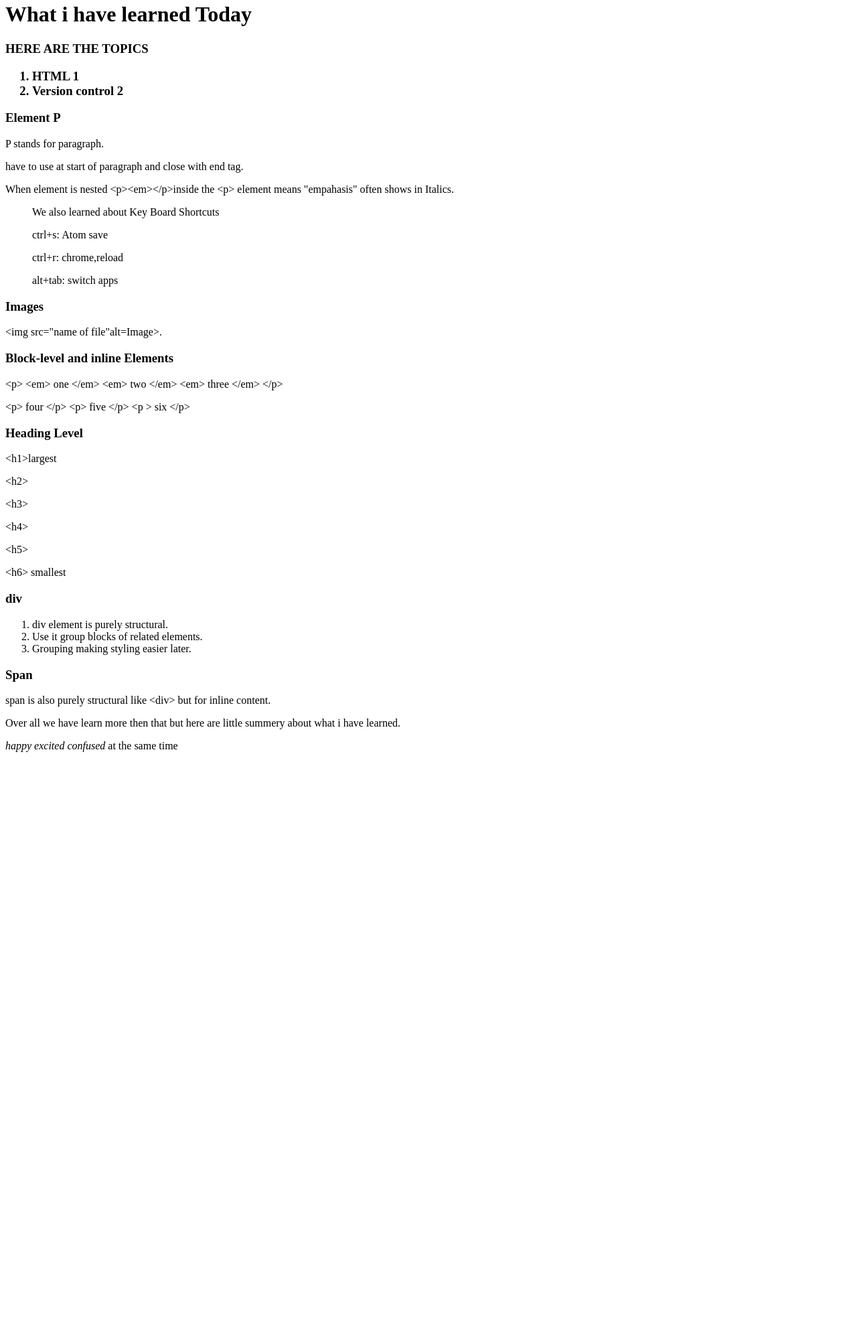
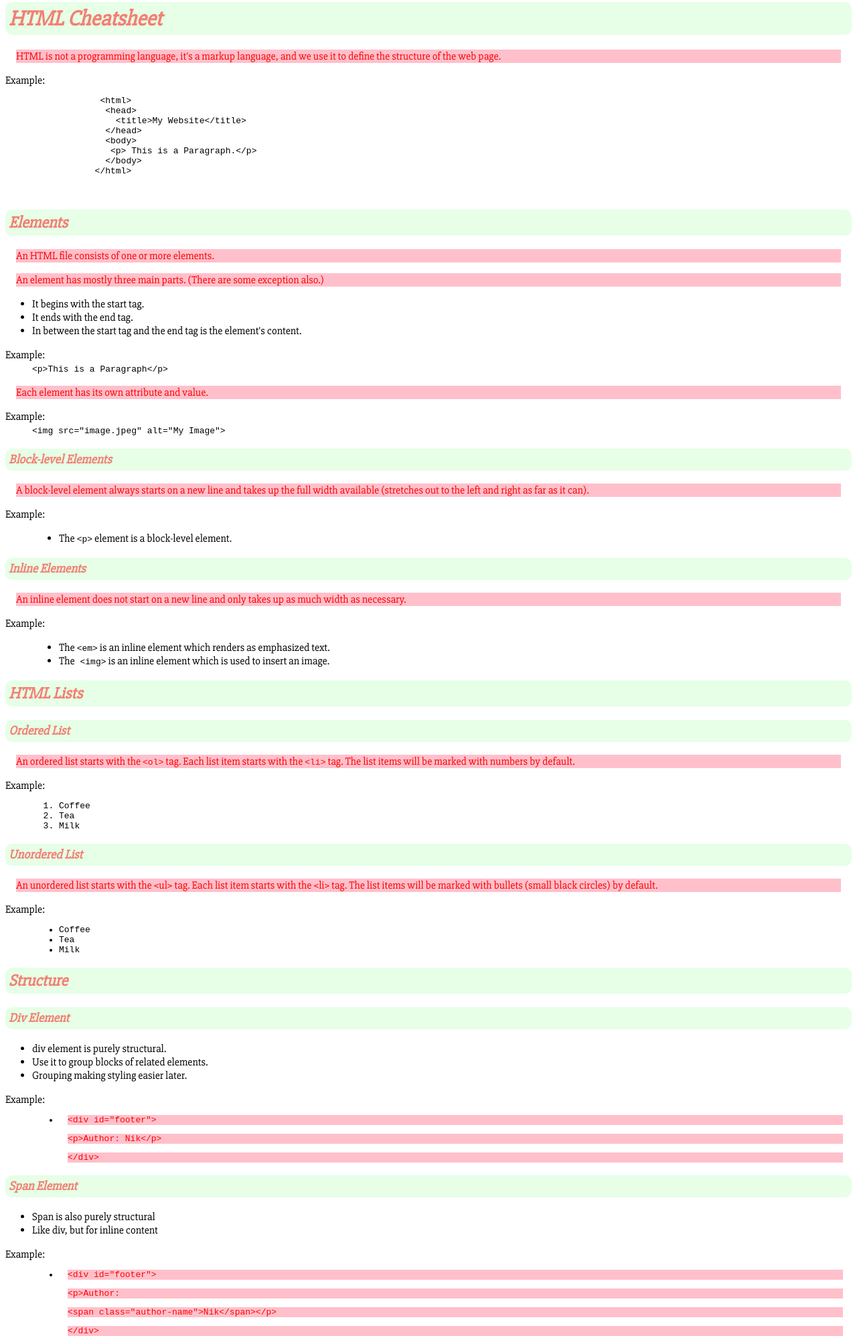
Before and after one commit to Tenzin1845/powercoders, a plain HTML site: page cheatsheet/html.html in a window 1280 px wide. Shown: the part 18-2016 px from the top of the page at 67% size. Before the commit the page ends 1157 px from the top, so only its background shows below. Drawn offline with Linux system fonts and the light colour scheme; a web font is replaced by a local one.

Commit message:
cheatsheet

```diff
--- a/cheatsheet/html.html
+++ b/cheatsheet/html.html
@@ -1,68 +1,194 @@
 <!DOCTYPE html>
 <html>
   <head>
-    <title>what i have learned Today</title>
+    <title> HTML Cheatsheet</title>
+    <link rel="stylesheet" type="text/css" href="style.css">
+    <link href="https://fonts.googleapis.com/css?family=Overpass+Mono|Roboto+Condensed|Slabo+27px" rel="stylesheet">
   </head>
   <body>
+    <h1>HTML Cheatsheet</h1>
+    <p>HTML is not a programming language, it's a markup language,
+      and we use it to define the structure of the web page.
+    </p>
+    <dl class="example">
+      <dt>Example:</dt>
+      <dd>
+        <code><pre>
+             &lt;html&gt;
+              &lt;head&gt;
+                &lt;title&gt;My Website&lt;/title&gt;
+              &lt;/head&gt;
+              &lt;body&gt;
+               &lt;p&gt; This is a Paragraph.&lt;/p&gt;
+              &lt;/body&gt;
+            &lt;/html&gt;
 
-    <h1>What i have learned Today</h1>
-    <h3>HERE ARE THE TOPICS<h3>
+          </pre></code>
+      </dd>
+    </dl>
+
+    <div class="h2">
+      <h2>Elements</h2>
+      <p>An HTML file consists of one or more elements.</p>
+      <p>An element has mostly three main parts. (There are some exception also.)</p>
+
+      <ul>
+        <li>It begins with the start tag.</li>
+        <li>It ends with the end tag.</li>
+        <li>In between the start tag and the end tag is the element's content.</li>
+      </ul>
+      <dl class="example">
+        <dt>Example:</dt>
+        <dd><code>&lt;p&gt;This is a Paragraph&lt;/p&gt;</code></dd>
+      </dl>
+      <p>Each element has its own attribute and value.</p>
+      <dl class="example">
+        <dt>Example:</dt>
+        <dd><code>&lt;img src="image.jpeg" alt="My Image"&gt;</code></dd>
+      </dl>
+
+      <div class="h3">
+        <h3>Block-level Elements</h3>
+        <p>
+          A block-level element always starts on a new line and takes up the full width available
+          (stretches out to the left and right as far as it can).
+        </p>
+        <dl class="example">
+          <dt>Example:</dt>
+          <dd>
+            <ul>
+              <li>The <code>&lt;p&gt;</code> element is a block-level element.</li>
+            </ul>
+          </dd>
+        </dl>
 
 
-<ol>
-  <li>HTML 1</li>
-  <li>Version control 2</li>
-</ol>
-</div>
+        <h3>Inline Elements</h3>
+        <p>
+            An inline element does not start on a new line and only takes up as much width as necessary.
+        </p>
+        <dl class="example">
+          <dt>Example:</dt>
+          <dd>
+            <ul>
+              <li>The <code>&lt;em&gt;</code> is an inline element which renders as emphasized text.</li>
+              <li>The<code> &lt;img&gt;</code> is an inline element which is used to insert an image.</li>
+            </ul>
+          </dd>
+        </dl>
+      </div>
+
+    </div>
+
+    <div class="h2">
+      <h2> HTML Lists</h2>
+
+      <div class="h3">
+        <h3>Ordered List</h3>
+        <p>
+          An ordered list starts with the <code>&lt;ol&gt;</code> tag. Each list item starts with the <code>&lt;li&gt;</code> tag.
+          The list items will be marked with numbers by default.
+        </p>
+        <dl class="example">
+          <dt>Example:</dt>
+          <dd>
+            <code>
+              <ol>
+                <li>Coffee</li>
+                <li>Tea</li>
+                <li>Milk</li>
+              </ol>
+            </code>
+          </dd>
+        </dl>
+
+      </div>
+
+      <div class="h3">
+        <h3>Unordered List</h3>
+        <p>
+          An unordered list starts with the &lt;ul&gt; tag. Each list item starts with the  &lt;li&gt; tag.
+            The list items will be marked with bullets (small black circles) by default.
+        </p>
+        <dl class="example">
+          <dt>Example:</dt>
+          <dd>
+            <code>
+              <ul style="list-style-type:disc">
+                <li>Coffee</li>
+                <li>Tea</li>
+                <li>Milk</li>
+              </ul>
+            </code>
+          </dd>
+        </dl>
+      </div>
 
 
-    <h3>Element P</h3>
-      <p>P stands for paragraph.</P>
-      <p>have to use at start of paragraph and close with end tag.</p>
-<div id="Nesting Elements">
-
-     <p>When element is nested &lt;p&gt;&lt;em&gt;&lt;/p&gt;inside the &lt;p&gt; element means "empahasis"
-        often shows in Italics.</p>
-</div>
-<ol>
-     <p>We also learned about Key Board Shortcuts</p>
-     <p><span class="nav">ctrl+s</span>:
-        <span class="nav">Atom save</span></P>
-
-     <p><span class="nav">ctrl+r</span>:
-        <span class="nav">chrome,reload</span></P>
-
-     <p><span class="nav">alt+tab</span>:
-        <span class="nav">switch apps</span></p>
-</ol>
- <h3>Images</h3>
-     <p> &lt;img src="name of file"alt=Image&gt;.</p>
-
- <h3>Block-level and inline Elements</h3>
-     <p>&lt;p&gt; &lt;em&gt; one &lt;/em&gt; &lt;em&gt; two &lt;/em&gt;
-       &lt;em&gt; three &lt;/em&gt; &lt;/p&gt;</P>
-     <p>&lt;p&gt; four  &lt;/p&gt;  &lt;p&gt; five &lt;/p&gt; &lt;p &gt; six
-       &lt;/p&gt;</p>
- <h3>Heading Level</h3>
-     <p>&lt;h1&gt;largest</p>
-     <p>&lt;h2&gt;</p>
-     <p>&lt;h3&gt;</p>
-     <p>&lt;h4&gt;</p>
-     <p>&lt;h5&gt;</p>
-     <p>&lt;h6&gt; smallest</p>
- <h3>div</h3>
-<ol>
- <li>div element is purely structural.</li>
- <li>Use it group blocks of related elements.</li>
- <li>Grouping making styling easier later.</li>
-</ol>
-
- <h3>Span</h3>
-    <p>span is also purely structural like &lt;div&gt; but for inline content.</p>
+    </div>
 
 
-    <p>Over all we have learn more then that but here are little summery about what i have learned.</P>
-    <p><em>happy</em> <em>excited </em>
-  <em>confused</em> at the same  time </p>
-</body>
+    <div class="h2">
+      <h2>Structure</h2>
+
+      <div class="h3">
+        <div class="div">
+          <h3>Div Element</h3>
+          <ul>
+            <li>div element is purely structural.</li>
+            <li>Use it to group blocks of related elements.</li>
+            <li>Grouping making styling easier later.</li>
+          </ul>
+          <dl class="example">
+            <dt>Example:</dt>
+            <dd>
+              <code>
+                <ul>
+                  <li>
+                    <p>&lt;div id="footer"&gt;</p>
+                    <p>&lt;p&gt;Author: Nik&lt;/p&gt;</p>
+                   <p>&lt;/div&gt;</p>
+                  </li>
+                </ul>
+              </code>
+            </dd>
+          </dl>
+
+        </div>
+
+        <div class="span">
+         <h3>Span Element</h3>
+         <ul>
+           <li>Span is also purely structural</li>
+           <li>Like div, but for inline content</li>
+         </ul>
+         <dl class="example">
+            <dt>Example:</dt>
+            <dd>
+              <code>
+                <ul>
+                  <li>
+                    <p>&lt;div id="footer"&gt;</p>
+                    <p>&lt;p&gt;Author:</p>
+                    <p>&lt;span class="author-name"&gt;Nik&lt;/span&gt;&lt;/p&gt;</p>
+                    <p>&lt;/div&gt;</p>
+                  </li>
+                </ul>
+              </code>
+            </dd>
+          </dl>
+        </div>
+      </div>
+    </div>
+
+    <div class="h2">
+      <h2>HTML &lt;a&gt; Tag</h2>
+      <p>The  <code>&lt;a&gt;</code> tag defines a hyperlink, which is used to link from one page to another.</p>
+      <dl class="example">
+        <dt>Example</dt>
+        <code><dd>&lt;a href="link"&gt;Click me&lt;/a&gt;</dd></code>
+      </dl>
+
+    </div>
+  </body>
 </html>
--- /dev/null
+++ b/cheatsheet/style.css
@@ -0,0 +1,19 @@
+h1, h2, h3 {
+  background-color:rgba(13, 255, 13,0.1);
+  padding: 5px;
+  color:rgba(255, 0, 0, 0.5);
+  border-radius: 10px;
+  font-style:italic;
+}
+
+  body {
+  margin: .5em;
+  font-family: 'Slabo 27px', serif;
+  }
+
+  p {
+    color: red;
+    background-color:pink;
+    margin-left: 1em;
+    margin-right: 1em;
+  }
```
Also changed, not shown: cheatsheet/css.html (added, +137 -0 lines), cheatsheet/git.html (added, +60 -0 lines), cheatsheet/index.html (+21 -6 lines), cheatsheet/shell.html (+2 -0 lines).
